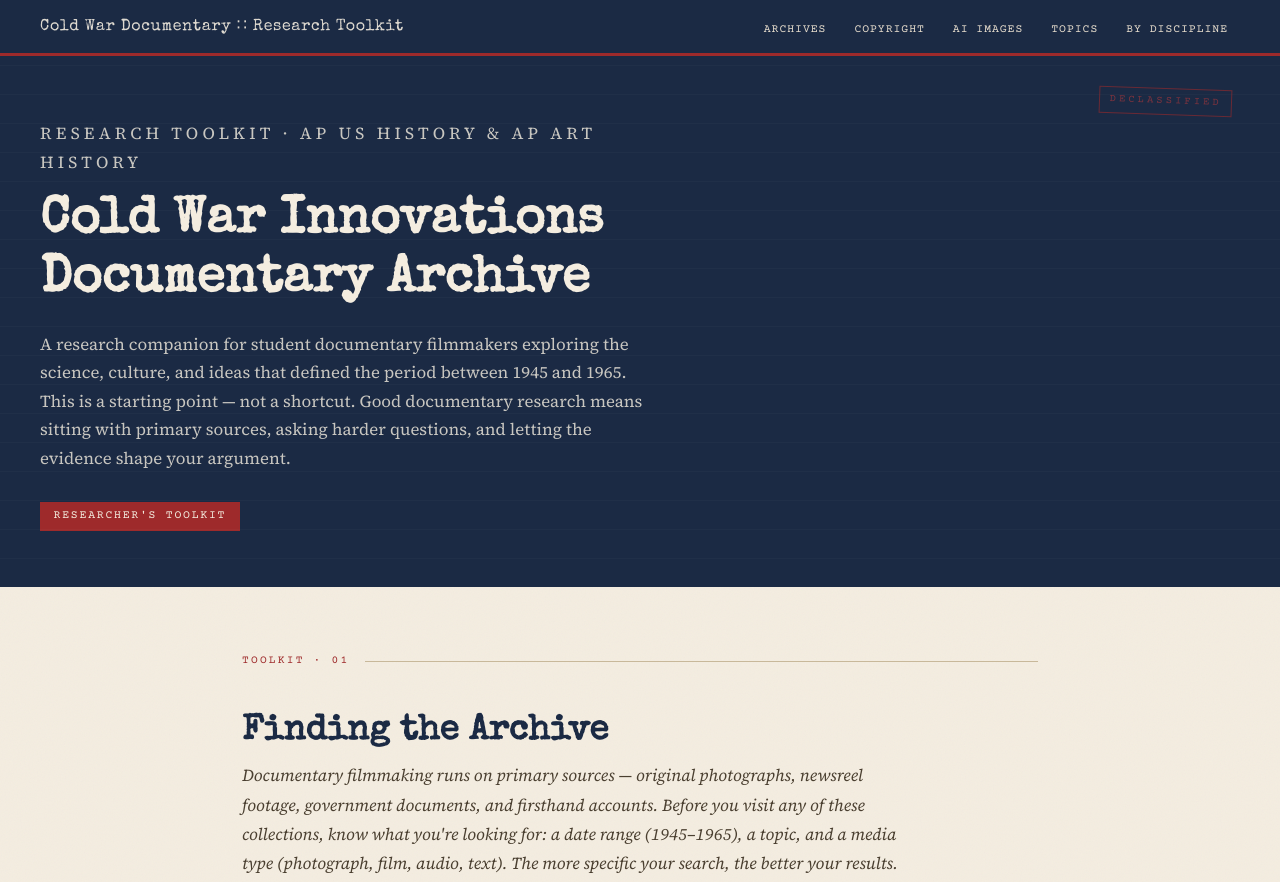
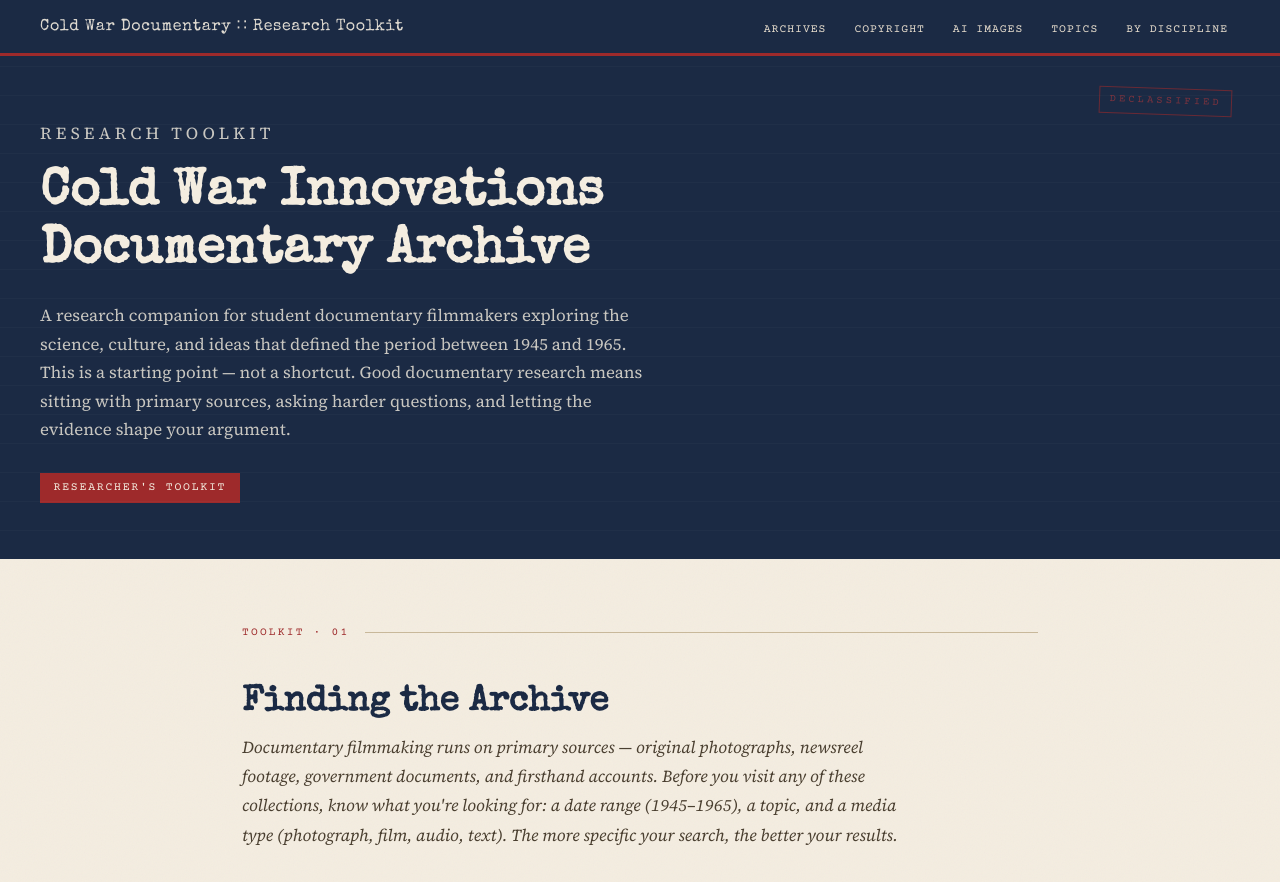
Before and after one commit to mistertlibrary/coldwardocumentaries, a plain HTML site: page index.html in a window 1280 px wide. Shown: the top 882 px of the page. Drawn offline with nearby package versions, Linux system fonts and the light colour scheme.

Commit message:
Remove AP US History and AP Art History from header

```diff
--- a/index.html
+++ b/index.html
@@ -554,7 +554,7 @@
 
 <!-- ─── Site Header ────────────────────────────────────────────── -->
 <header class="site-header" id="top">
-  <p class="header-eyebrow">Research Toolkit · AP US History &amp; AP Art History</p>
+  <p class="header-eyebrow">Research Toolkit</p>
   <h1>Cold War Innovations<br/>Documentary Archive</h1>
   <p>
     A research companion for student documentary filmmakers exploring the science,
```
